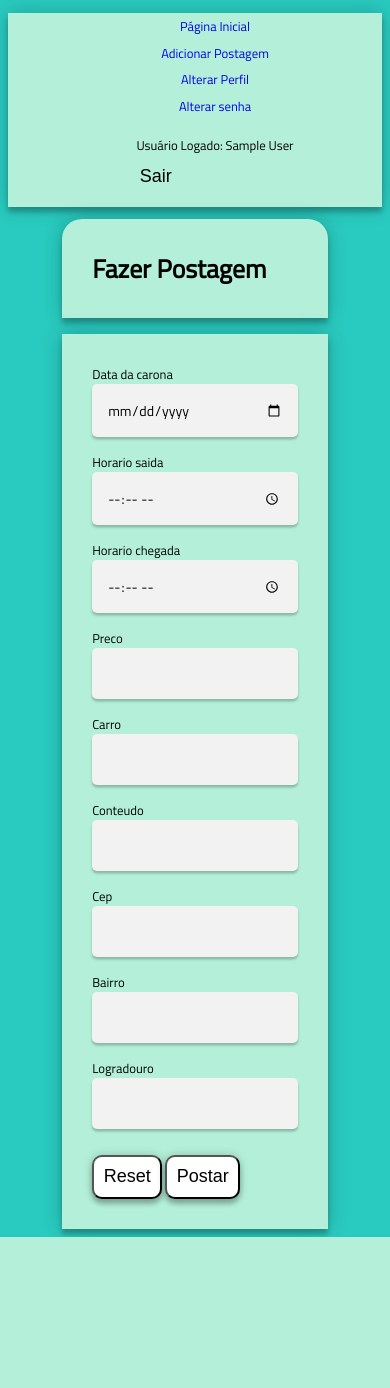
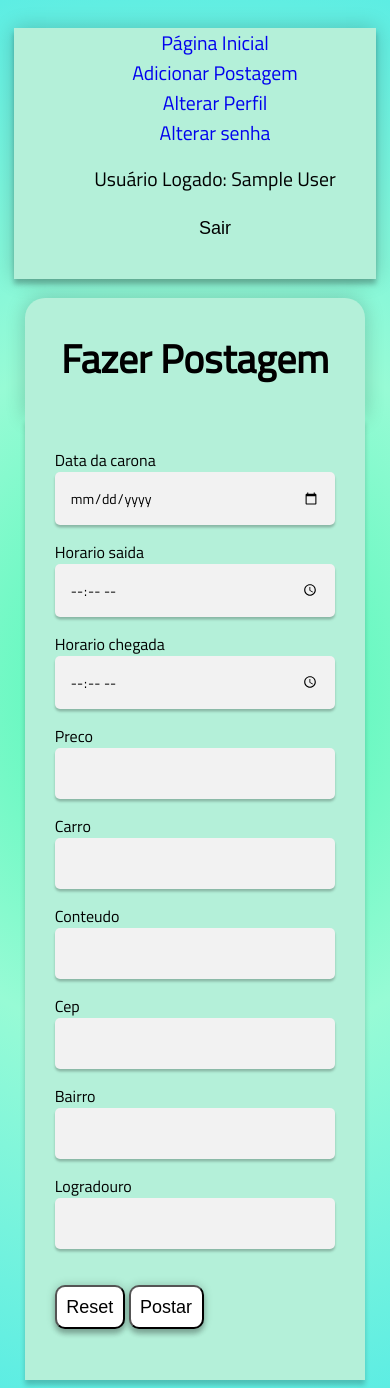
Before and after one commit to jrlucas1/trabalhofinalDAW, a PHP site: page /trabalaho/fazerPostagem.php in a window 390 px wide. Before the commit the page ends 1237 px from the top, so only its background shows below. Run offline with PHP 8.4, Linux system fonts and the light colour scheme; the visitor is signed in with stand-in values (Sample User, id 1).

Commit message:
ajustes front-end

```diff
--- a/assets/css/index.css
+++ b/assets/css/index.css
@@ -1,22 +1,47 @@
 @import url('https://fonts.googleapis.com/css?family=Titillium+Web');
 
 body {
-    background-color: #29cabf;
+    background: rgb(70, 246, 178);
+    background: radial-gradient(circle, rgba(70, 246, 178, 1) 0%, rgba(151, 251, 213, 1) 50%, rgba(93, 237, 227, 1) 100%);
     font-family: "Titillium Web", sans-serif;
-    font-size: 0.9rem;
+    font-size: 1.23rem;
+    display: flex;
+    flex-direction: column;
 }
 
 h1,
 section {
     background-color: #B4F0D9;
     margin: auto;
-    width: 55%;
+    width: 75%;
     padding: 1.875rem;
-    box-shadow: 0 0 1.25rem 0 rgba(0, 0, 0, 0.2), 0 0.313rem 0.313rem 0 rgba(0, 0, 0, 0.24);
+    box-shadow: 0 0 0rem 0 rgba(0, 0, 0, 0.2), 0 0.313rem 0.313rem 0 rgba(0, 0, 0, 0.2);
+    justify-content: center;
 }
-h1{
+
+h1 {
     border-radius: 1.25rem 1.25rem 0px 0px;
-    margin-bottom: 1rem;
+    text-align: center;
+    box-shadow: 0 0 1.25rem 0 rgba(0, 0, 0, 0.2);
+}
+
+a:visited {
+    color: black;
+}
+
+a:hover,
+a:focus {
+    background-color: rgb(141, 178, 187);
+    color: #333;
+}
+
+nav {
+    display: flex;
+    gap: 0.5rem;
+    margin: auto;
+    align-items: center;
+    justify-content: space-evenly;
+    width: 100%;
 }
 
 ul {
@@ -26,42 +51,17 @@ ul {
     display: flex;
     box-shadow: 0 0 20px 0 rgba(0, 0, 0, 0.2), 0 5px 5px 0 rgba(0, 0, 0, 0.24);
     align-items: center;
-
-}
-
-ul li {
-    padding-top: 1%;
-    padding-bottom: 1%;
-    margin: auto;
+    justify-content: space-evenly;
+    width: 86%;
 }
 
 li a {
     text-decoration: none;
     padding: 0.625rem;
+    transition: all 0.5s ease-out;
 }
 
-li:hover {
-    background-color: rgb(141, 178, 187);
-}
-
-a:visited {
-    color: black;
-}
-A:hover{
-    background-color: rgb(141, 178, 187);
-}
-
-#userList {
-    background-color: #B4F0D9;
-    display: inline-block;
-    margin-bottom: 1%;
-    margin-top: 1%;
-}
-
-#fazPostagem{
-    text-align: left;
-}
-input{
+input {
     font-family: "Titillium Web", sans-serif;
     outline: 0;
     background: #f2f2f2;
@@ -76,13 +76,38 @@ input{
     outline: none;
 }
 
+button {
+    padding: 0.600rem;
+    margin-top: 1.3rem;
+    margin-bottom: 1.3rem;
+    border-radius: 0.625rem;
+    font-size: 1.125rem;
+    background-color: white;
+    box-shadow: 0 0 10px 0 rgba(0, 0, 0, 0.2), 0 5px 5px 0 rgba(0, 0, 0, 0.24);
+    color: black;
+}
+
+#userList {
+    background-color: #B4F0D9;
+    display: inline-block;
+    margin-bottom: 1%;
+    margin-top: 1%;
+}
+
+#fazPostagem {
+    text-align: left;
+}
+
+
+
 #logout {
     display: flex;
     flex-direction: column;
     margin: 1rem;
+    align-items: center;
 }
 
-.sair{
+.sair {
     background: none;
     border: none;
     outline: none;
@@ -92,21 +117,14 @@ input{
 
 }
 
-button{
-    padding: 0.600rem;
-    margin-top: 5%;
-    border-radius: 0.625rem;
-    font-size: 1.125rem;
-    background-color: white;
-    box-shadow: 0 0 10px 0 rgba(0, 0, 0, 0.2), 0 5px 5px 0 rgba(0, 0, 0, 0.24);
-}
-
 @media only screen and (max-width: 600px) {
     #listaMenu {
         flex-direction: column;
     }
-    body{
-        font-size: 0.8rem;
-}
+
+    section {
+        font-size: 1rem;
+    }
+
 
 }
--- a/assets/css/styles.css
+++ /dev/null
@@ -1,3 +0,0 @@
-body {
-    font-family: "Titillium Web", sans-serif;
-}
--- a/editarPostagem.php
+++ b/editarPostagem.php
@@ -1,5 +1,5 @@
 <!DOCTYPE html>
-<link rel="stylesheet" href="assets/css/index.css">
+<link rel="stylesheet" href="../../assets/css/index.css">
 <html>
 <?php include_once('includes/componentes/cabecalho.php'); ?>
 
--- a/esqueceuSenha.php
+++ b/esqueceuSenha.php
@@ -10,9 +10,10 @@ include_once('includes/componentes/header.php');
 <body>
 <?php require('includes/componentes/footer.php'); ?>
     <main>
+        <h1>Alterar Senha</h1>
         <section>
             <form action="includes/logica/logica_pessoa.php" method="post">
-                <p><label for="email">Senha: </label><input type="password" name="senha" id="senha"></p>
+                <p><label for="email">Senha </label><input type="password" name="senha" id="senha"></p>
                 <input type="hidden" id='id' name='idusuarios' value="<?php echo $_SESSION['id']; ?>">
                 <p> <input type="submit" id='alterarSenha' name='alterarSenha' value="Alterar senha">
                 </p>
```
Also changed, not shown: alterarPessoa.php (+4 -5 lines), assets/css/login.css (+20 -17 lines), assets/css/mostrarPostagem.css (+8 -5 lines).
